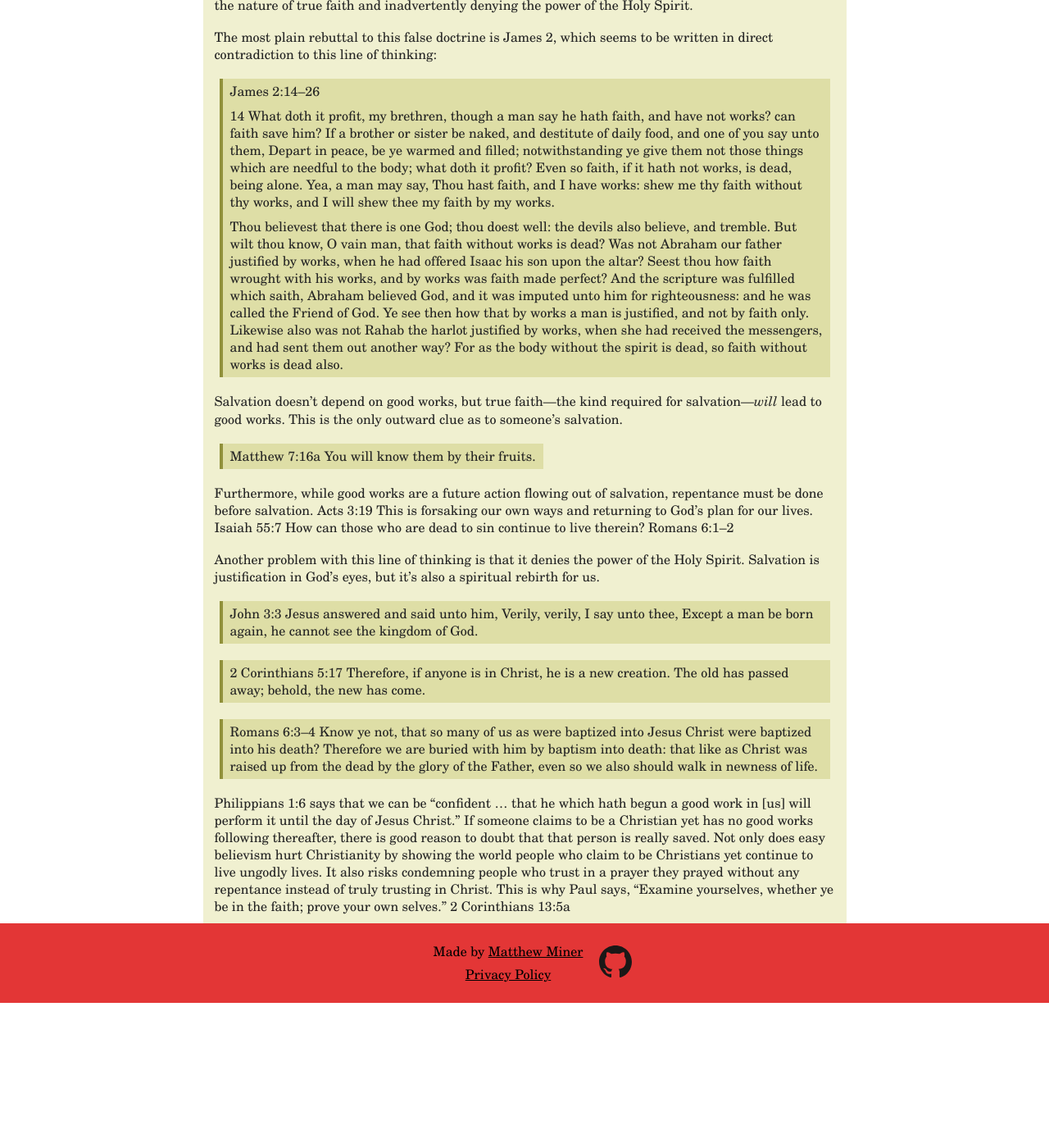
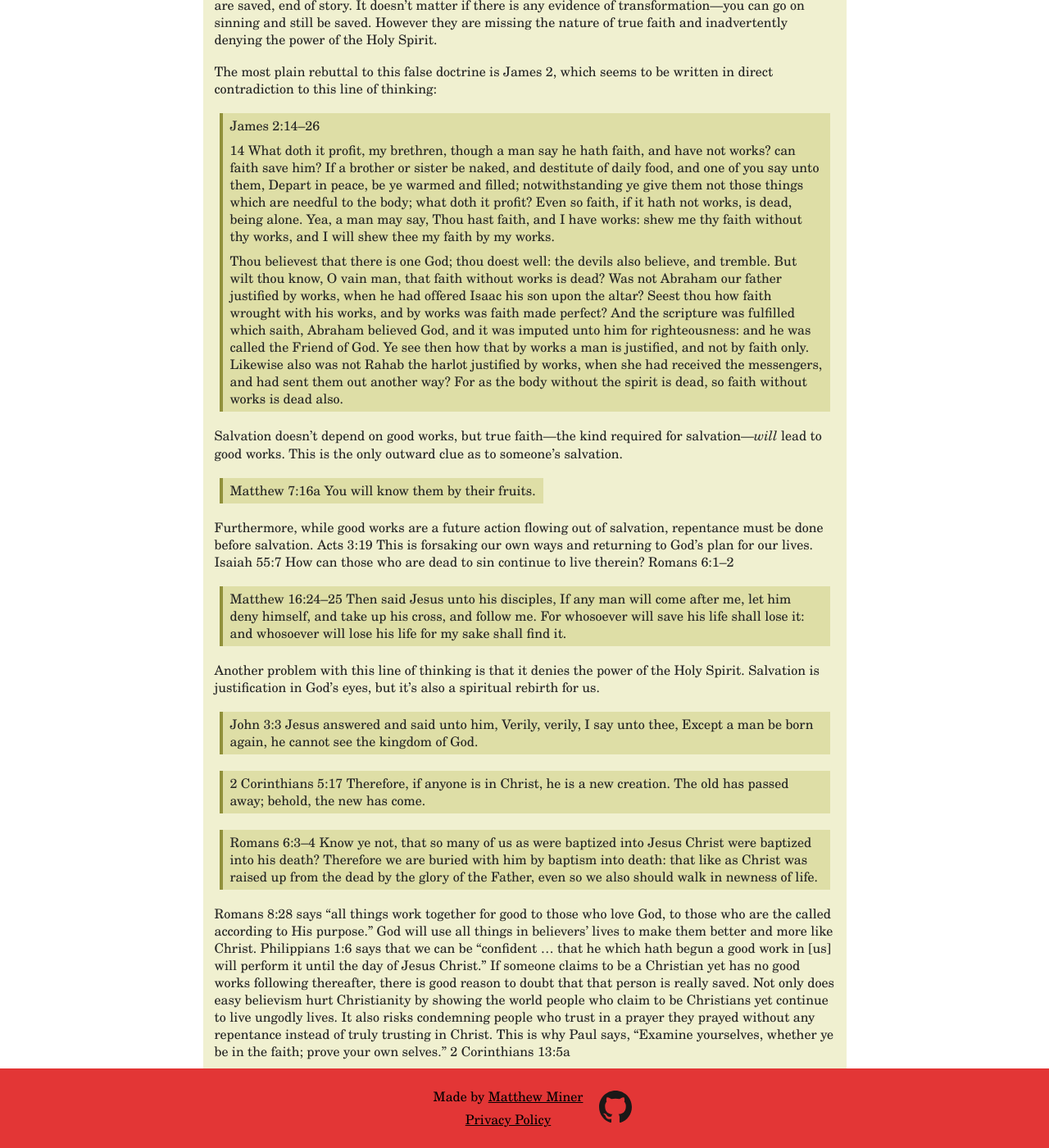
Before and after one commit to mminer237/doctrine-directory, a Jekyll site: the page built from _doctrines/salvation/sola-fide/easy-believism.md, in a window 1280 px wide and 1400 px high, scrolled down 505 px. Shown: the whole window at 82% size. Built offline with Jekyll 4.4.1, drawn with Linux system fonts in a browser that asks for light colours; some web fonts are replaced; before the commit the page ends 1728 px from its top, so only the background shows below that; some of the changed text lies outside the part shown.

Commit message:
Expanded article

```diff
--- a/_doctrines/salvation/sola-fide/easy-believism.md
+++ b/_doctrines/salvation/sola-fide/easy-believism.md
@@ -4,7 +4,7 @@
 heresy: true
 ---
 
-"Easy believism" is an admittedly derogatory name for those who hold to an extreme view of [<span lang="la">sola fide</span>]({% link _doctrines/salvation/sola-fide.md %}) that denies that repentance is a part of salvation. Followers of this viewpoint believe that faith is all that is needed for salvation, yet they hold to a very cheap definition of faith. They know that "with the mouth confession is made unto salvation", as Romans 10:10 says, so they believe that if you pray a prayer saying that Christ is Lord, then you are saved, end of story. It doesn't matter if there is any evidence of transformation—you can go on sinning and still be saved. However they are missing the nature of true faith and inadvertently denying the power of the Holy Spirit.
+"Easy believism" is an admittedly derogatory name for those who hold to an extreme view of [<span lang="la">sola fide</span>]({% link _doctrines/salvation/sola-fide.md %}) that denies that repentance is a part of salvation. Followers of this viewpoint believe that faith is all that is needed for salvation, yet they hold to a very shallow definition of faith. Another, also derogatory, name for this false doctrine is "cheap grace" since they believe God does not require even repentance for His saving grace. They know that "with the mouth confession is made unto salvation", as Romans 10:10 says, so they believe that if you pray a prayer saying that Christ is Lord, then you are saved, end of story. It doesn't matter if there is any evidence of transformation—you can go on sinning and still be saved. However they are missing the nature of true faith and inadvertently denying the power of the Holy Spirit.
 
 The most plain rebuttal to this false doctrine is James 2, which seems to be written in direct contradiction to this line of thinking:
 
@@ -16,9 +16,11 @@
 
 Salvation doesn't depend on good works, but true faith—the kind required for salvation—*will* lead to good works. This is the only outward clue as to someone's salvation.
 
-> Matthew 7:16a You will know them by their fruits.
+> Matthew 7:16a  You will know them by their fruits.
 
 Furthermore, while good works are a future action flowing out of salvation, repentance must be done before salvation. Acts 3:19 This is forsaking our own ways and returning to God's plan for our lives. Isaiah 55:7 How can those who are dead to sin continue to live therein? Romans 6:1–2
+
+> Matthew 16:24–25  Then said Jesus unto his disciples, If any man will come after me, let him deny himself, and take up his cross, and follow me. For whosoever will save his life shall lose it: and whosoever will lose his life for my sake shall find it.
 
 Another problem with this line of thinking is that it denies the power of the Holy Spirit. Salvation is justification in God's eyes, but it's also a spiritual rebirth for us.
 
@@ -28,4 +30,4 @@
 
 > Romans 6:3–4  Know ye not, that so many of us as were baptized into Jesus Christ were baptized into his death? Therefore we are buried with him by baptism into death: that like as Christ was raised up from the dead by the glory of the Father, even so we also should walk in newness of life.
 
-Philippians 1:6 says that we can be "confident … that he which hath begun a good work in [us] will perform it until the day of Jesus Christ." If someone claims to be a Christian yet has no good works following thereafter, there is good reason to doubt that that person is really saved. Not only does easy believism hurt Christianity by showing the world people who claim to be Christians yet continue to live ungodly lives. It also risks condemning people who trust in a prayer they prayed without any repentance instead of truly trusting in Christ. This is why Paul says, "Examine yourselves, whether ye be in the faith; prove your own selves." 2 Corinthians 13:5a
+Romans 8:28 says "all things work together for good to those who love God, to those who are the called according to His purpose." God will use all things in believers' lives to make them better and more like Christ. Philippians 1:6 says that we can be "confident … that he which hath begun a good work in [us] will perform it until the day of Jesus Christ." If someone claims to be a Christian yet has no good works following thereafter, there is good reason to doubt that that person is really saved. Not only does easy believism hurt Christianity by showing the world people who claim to be Christians yet continue to live ungodly lives. It also risks condemning people who trust in a prayer they prayed without any repentance instead of truly trusting in Christ. This is why Paul says, "Examine yourselves, whether ye be in the faith; prove your own selves." 2 Corinthians 13:5a
```
